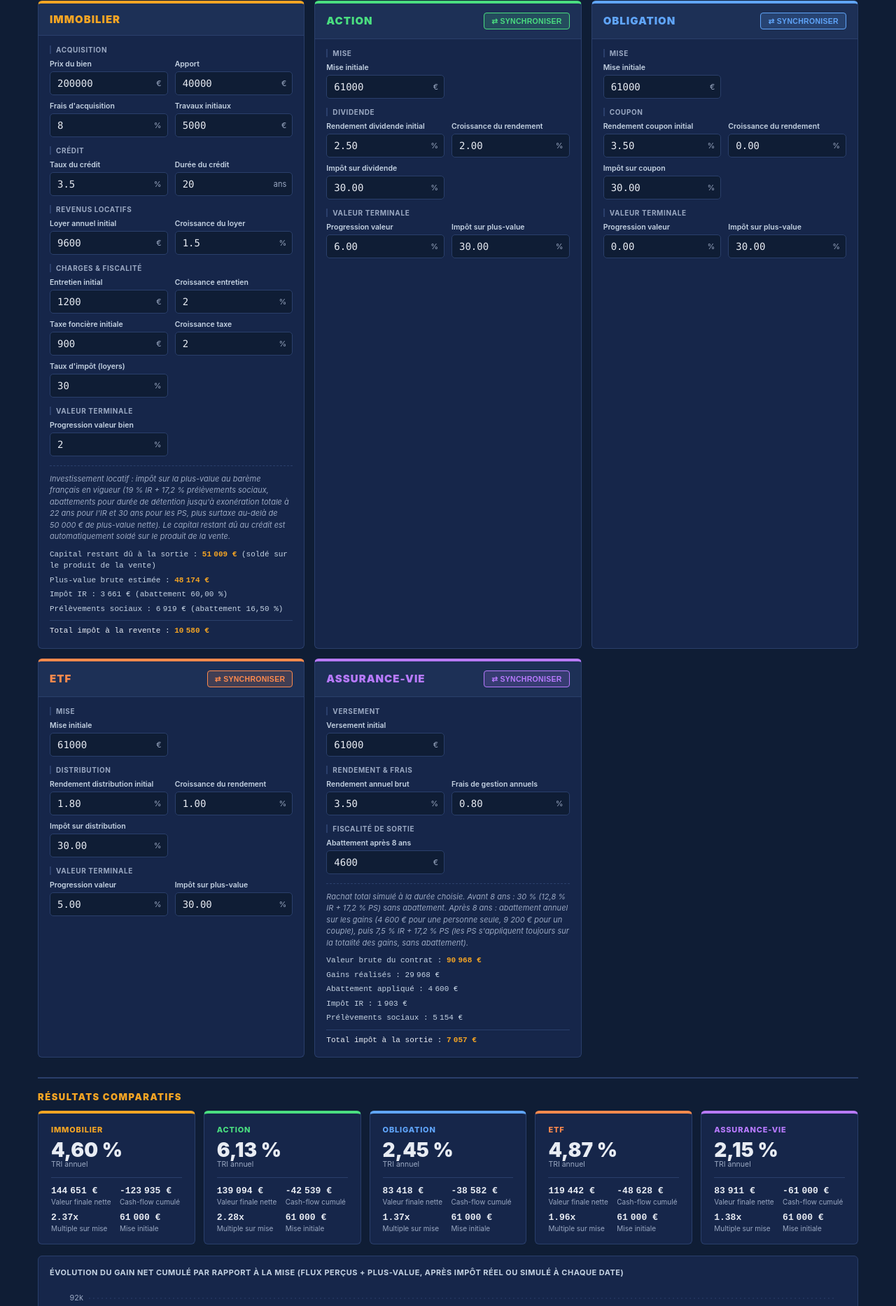
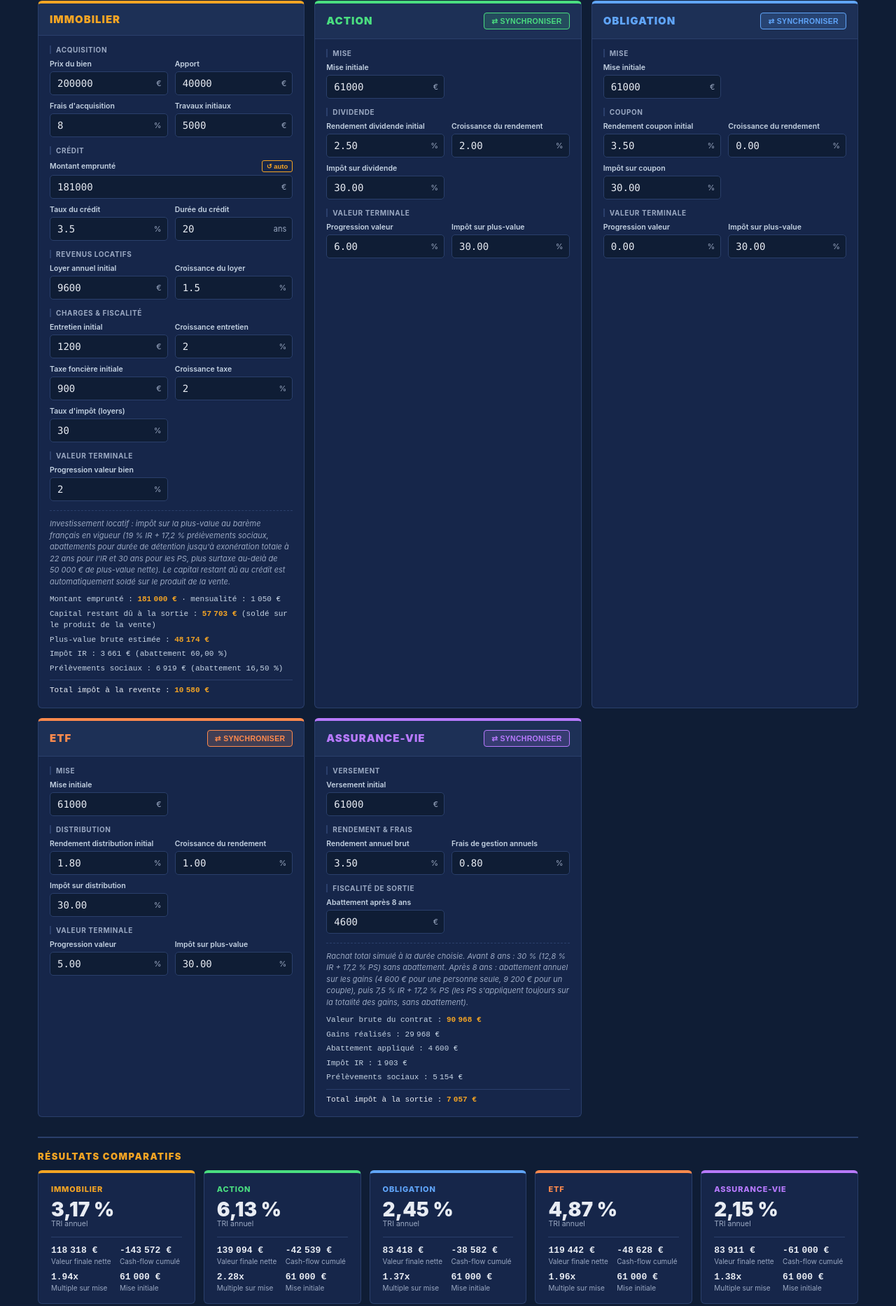
Before and after one commit to 2f8p9gvjr7-byte/Investissement, a plain HTML site: page index.html in a window 1280 px wide. Shown: the part 209-2075 px from the top of the page at 70% size. Drawn offline with Linux system fonts and the light colour scheme.

Commit message:
Add files via upload

```diff
--- a/app.js
+++ b/app.js
@@ -6,6 +6,7 @@ let dureeAnalyse = 15;
 
 const immo = {
   prixBien: 200000, apport: 40000, fraisAcquisitionPct: 0.08, travauxInitiaux: 5000,
+  montantEmprunte: 181000, // par défaut : (prixBien + frais + travaux) - apport, modifiable librement
   loyerAnnuelInitial: 9600, tauxCroissanceLoyer: 0.015,
   chargesEntretienInitial: 1200, tauxCroissanceCharges: 0.02,
   taxeFonciereInitiale: 900, tauxCroissanceTaxe: 0.02,
@@ -177,6 +178,16 @@ function miseTotaleImmobiliere() {
   return immo.apport + immo.prixBien * immo.fraisAcquisitionPct + immo.travauxInitiaux;
 }
 
+function recalculerMontantEmprunteAuto() {
+  const coutTotal = immo.prixBien + immo.prixBien * immo.fraisAcquisitionPct + immo.travauxInitiaux;
+  const montant = Math.max(Math.round(coutTotal - immo.apport), 0);
+  immo.montantEmprunte = montant;
+  document.getElementById("immo_montantEmprunte").value = montant;
+  recalculer();
+}
+
+document.getElementById("btnRecalcEmprunt").addEventListener("click", recalculerMontantEmprunteAuto);
+
 function synchroniserMise(cible) {
   const montant = Math.round(miseTotaleImmobiliere());
   if (cible === "av") {
@@ -329,6 +340,7 @@ window.addEventListener("resize", () => recalculer());
 function rendreDetailFiscalImmo(r) {
   const f = r.fiscalitePV;
   let html = `
+    <span>Montant emprunté : <strong>${fmtEUR(immo.montantEmprunte)}</strong> · mensualité : ${fmtEUR(r.mensualite)}</span>
     <span>Capital restant dû à la sortie : <strong>${fmtEUR(r.capitalRestantFinal)}</strong> (soldé sur le produit de la vente)</span>
     <span>Plus-value brute estimée : <strong>${fmtEUR(r.plusValueBrute)}</strong></span>
     <span>Impôt IR : ${fmtEUR(f.impotIR)} (abattement ${fmtPct(f.abattementIR)})</span>
--- a/engine.js
+++ b/engine.js
@@ -89,18 +89,25 @@ function calculerImpotPlusValueImmo(plusValueBrute, dureeDetention) {
 function calculerImmobilier(p, dureeAnalyse) {
   const fraisAcquisition = p.prixBien * p.fraisAcquisitionPct;
   const miseInitiale = p.apport + fraisAcquisition + p.travauxInitiaux;
-  const montantEmprunte = Math.max(p.prixBien - p.apport, 0);
+  const coutTotalOperation = p.prixBien + fraisAcquisition + p.travauxInitiaux;
+  // Montant emprunté : paramétrable directement (p.montantEmprunte), sinon calculé par défaut
+  // comme le solde à financer une fois l'apport déduit du coût total (bien + frais + travaux).
+  const montantEmprunte = Math.max(
+    p.montantEmprunte !== undefined && p.montantEmprunte !== null
+      ? p.montantEmprunte
+      : coutTotalOperation - p.apport,
+    0
+  );
 
   const { mensualite, parAn } = tableauAmortissement(montantEmprunte, p.tauxCredit, p.dureeCredit, dureeAnalyse);
 
   const flux = [-miseInitiale];
   const detailAnnuel = [];
   let cashFlowCumuleProgressif = 0;
-  // À l'achat, la mise s'est transformée en équité dans le bien (= apport) ; les frais d'acquisition
-  // et travaux sont une perte sèche immédiate. Le patrimoine net (gain/perte par rapport à la mise sortie)
-  // à l'instant 0 est donc : apport (récupéré comme équité) - mise totale = -(frais + travaux).
-  const fraisEtTravauxPerdus = fraisAcquisition + p.travauxInitiaux;
-  const courbeValeurNette = [{ an: 0, valeur: -fraisEtTravauxPerdus }];
+  // Patrimoine net à l'achat (an=0) : équité initiale dans le bien (prix - dette contractée) moins la mise totale sortie.
+  // Généralise correctement le cas où l'emprunt finance aussi tout ou partie des frais/travaux.
+  const equiteInitiale = p.prixBien - montantEmprunte;
+  const courbeValeurNette = [{ an: 0, valeur: -miseInitiale + equiteInitiale }];
 
   for (let an = 1; an <= dureeAnalyse; an++) {
     const loyer = p.loyerAnnuelInitial * Math.pow(1 + p.tauxCroissanceLoyer, an - 1);
--- a/index.html
+++ b/index.html
@@ -73,6 +73,9 @@
         <div class="section-bloc">
           <div class="section-titre">Crédit</div>
           <div class="section-grille">
+            <label class="champ" style="grid-column: 1 / -1;"><span class="champ-label">Montant emprunté <button type="button" class="btn-recalc" id="btnRecalcEmprunt" title="Recalculer automatiquement : coût total (bien + frais + travaux) − apport">↺ auto</button></span>
+              <div class="champ-input-wrap"><input type="number" class="champ-input mono" id="immo_montantEmprunte" value="181000" step="1000"><span class="champ-suffix">€</span></div>
+            </label>
             <label class="champ"><span class="champ-label">Taux du crédit</span>
               <div class="champ-input-wrap"><input type="number" class="champ-input mono" id="immo_tauxCredit" value="3.5" step="0.05"><span class="champ-suffix">%</span></div>
             </label>
--- a/style.css
+++ b/style.css
@@ -90,7 +90,13 @@ html, body {
 .section-grille { display: grid; grid-template-columns: 1fr 1fr; gap: 9px 10px; }
 
 .champ { display: flex; flex-direction: column; gap: 4px; }
-.champ-label { font-size: 10.5px; color: var(--sub); font-weight: 600; }
+.champ-label { font-size: 10.5px; color: var(--sub); font-weight: 600; display: flex; align-items: center; justify-content: space-between; gap: 6px; }
+.btn-recalc {
+  font-size: 9.5px; font-weight: 700; color: var(--amber); background: transparent;
+  border: 1px solid var(--amber); padding: 1px 6px; border-radius: 3px; cursor: pointer;
+  -webkit-appearance: none; line-height: 1.4;
+}
+.btn-recalc:active { opacity: 0.6; }
 .champ-input-wrap { position: relative; display: flex; align-items: center; }
 .champ-input {
   width: 100%; background: var(--bg); border: 1px solid var(--bor); color: var(--txt);
```
